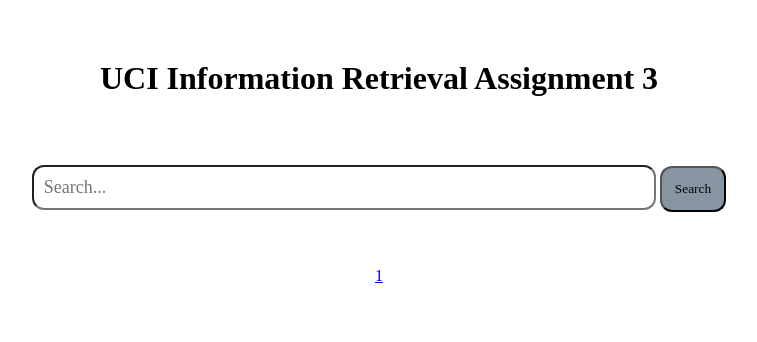
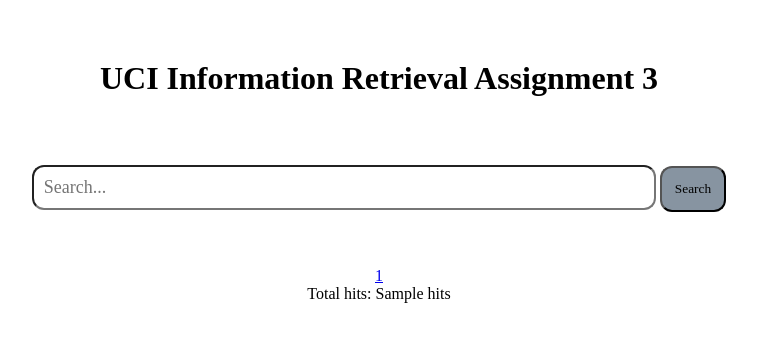
Before and after one commit to Ashv2ley/Web-Crawler-Search-Engine, a Flask app: template templates/index.html in a window 1280 px wide. Shown: the top 342 px of the page, without its empty margins (261-1018 px from the left). Run offline with Flask 3, Linux system fonts and the light colour scheme; the template is opened without the code that fills it: most values are stand-ins (such as "Sample title", 1, 10 or a date in 2020); parts of the project's set-up code (start-up, migrations or seed data) failed here and were passed over.

Commit message:
Update index.html

```diff
--- a/templates/index.html
+++ b/templates/index.html
@@ -24,6 +24,7 @@
                     <li><a href="{{ urls }}" target="_blank">{{ url[0] }}</a></li>
                 {% endfor %}
             </ul>
+             <div>Total hits: {{ hits }}</div>
         </div>
     </div>
 
```
